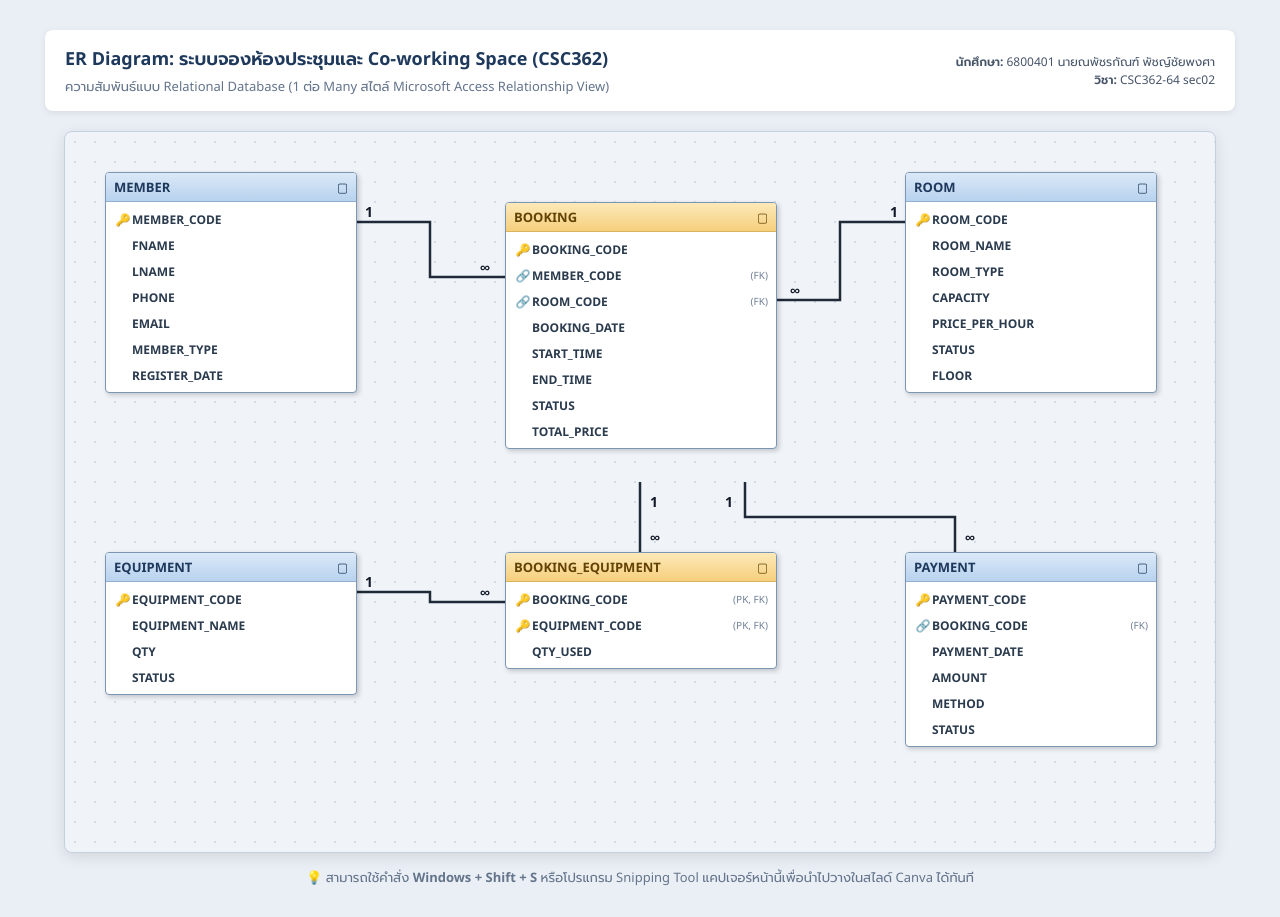
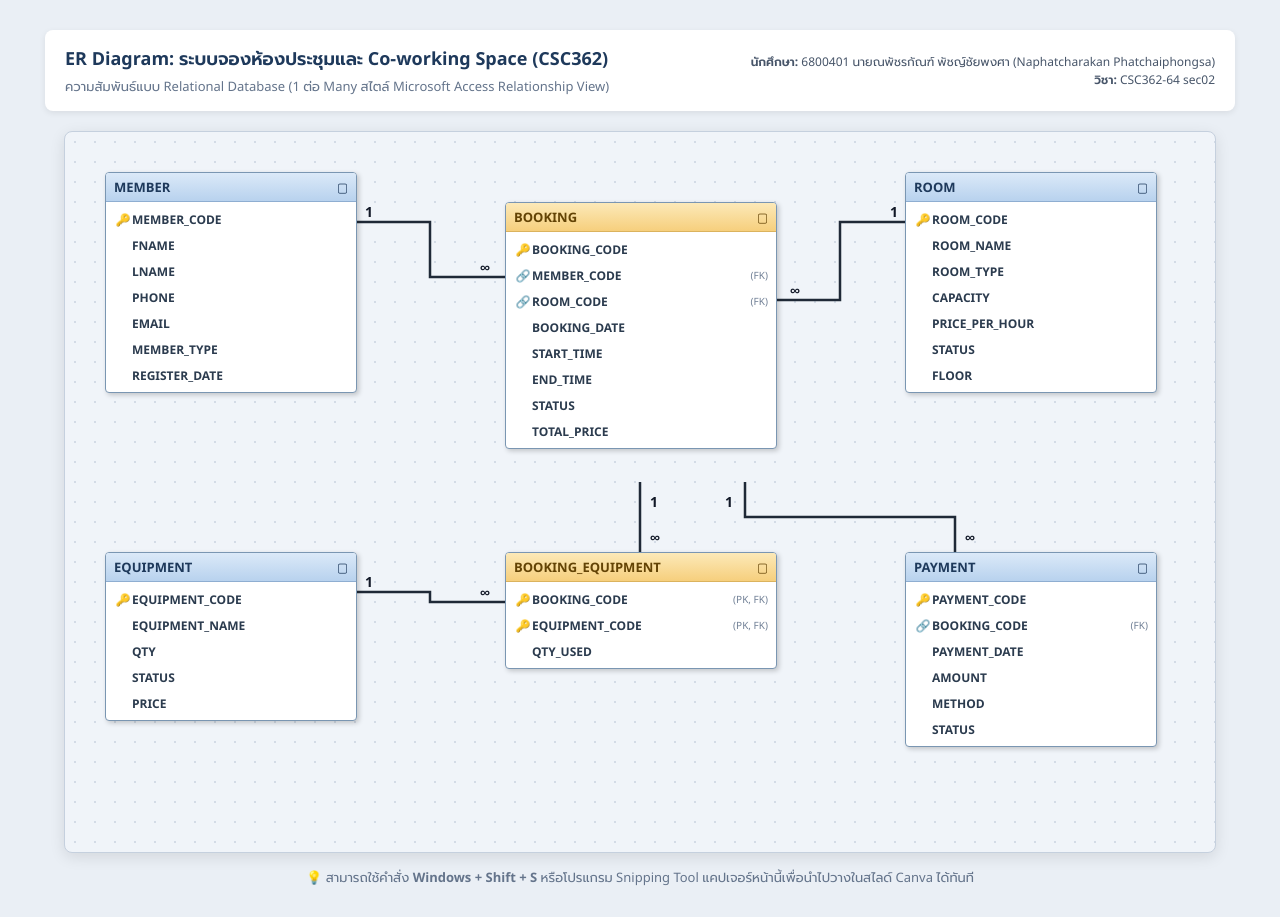
Before and after one commit to novterss/nexus-space, a website: page er_diagram_access_style.html in a window 1280 px wide. Drawn offline with Linux system fonts and the light colour scheme; a web font is replaced by a local one.

Commit message:
fix: add PRICE field to EQUIPMENT in ER diagram to match SQL schema

```diff
--- a/er_diagram_access_style.html
+++ b/er_diagram_access_style.html
@@ -162,7 +162,7 @@
       </div>
     </div>
     <div style="text-align: right; font-size: 12px; color: #475569;">
-      <b>นักศึกษา:</b> 6800401 นายณพัชรกัณฑ์ พัชญ์ชัยพงศา<br>
+      <b>นักศึกษา:</b> 6800401 นายณพัชรกัณฑ์ พัชญ์ชัยพงศา (Naphatcharakan Phatchaiphongsa)<br>
       <b>วิชา:</b> CSC362-64 sec02
     </div>
   </div>
@@ -272,6 +272,7 @@
         <div class="field-row"><span class="field-icon"></span><span class="field-name">EQUIPMENT_NAME</span></div>
         <div class="field-row"><span class="field-icon"></span><span class="field-name">QTY</span></div>
         <div class="field-row"><span class="field-icon"></span><span class="field-name">STATUS</span></div>
+        <div class="field-row"><span class="field-icon"></span><span class="field-name">PRICE</span></div>
       </div>
     </div>
 
```
Also changed, not shown: er_diagram.svg.
